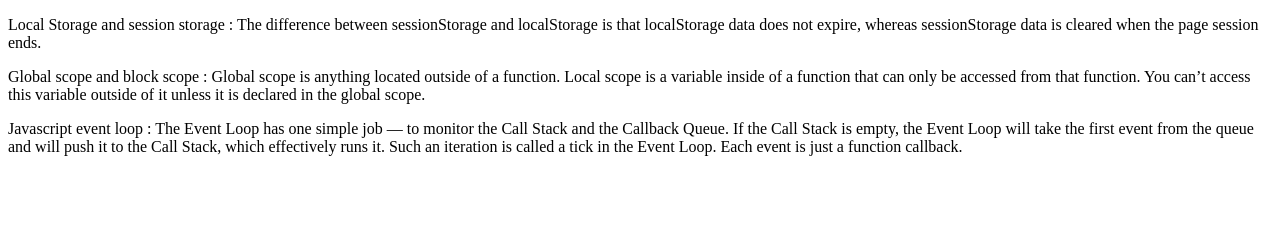
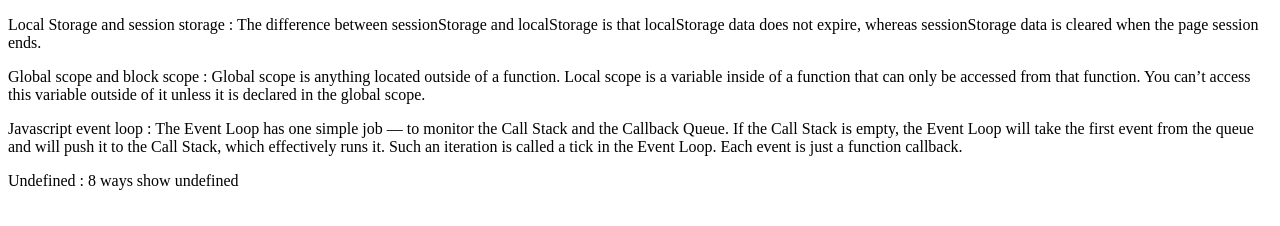
Before and after one commit to mehedihasanmurad/b6-type-monster-debug-assignment-mehedihasanmurad, a plain HTML site: page blog.html in a window 1280 px wide. Drawn offline with Linux system fonts and the light colour scheme.

Commit message:
undefined added

```diff
--- a/blog.html
+++ b/blog.html
@@ -18,5 +18,7 @@
         <p>Javascript event loop : The Event Loop has one simple job — to monitor the Call Stack and the Callback Queue. If the Call Stack is empty, the Event Loop will take the first event from the queue and will push it to the Call Stack, which effectively runs it.
 
             Such an iteration is called a tick in the Event Loop. Each event is just a function callback.</p>
+
+        <p>Undefined : 8 ways show undefined</p>
 </body>
 </html>
```
